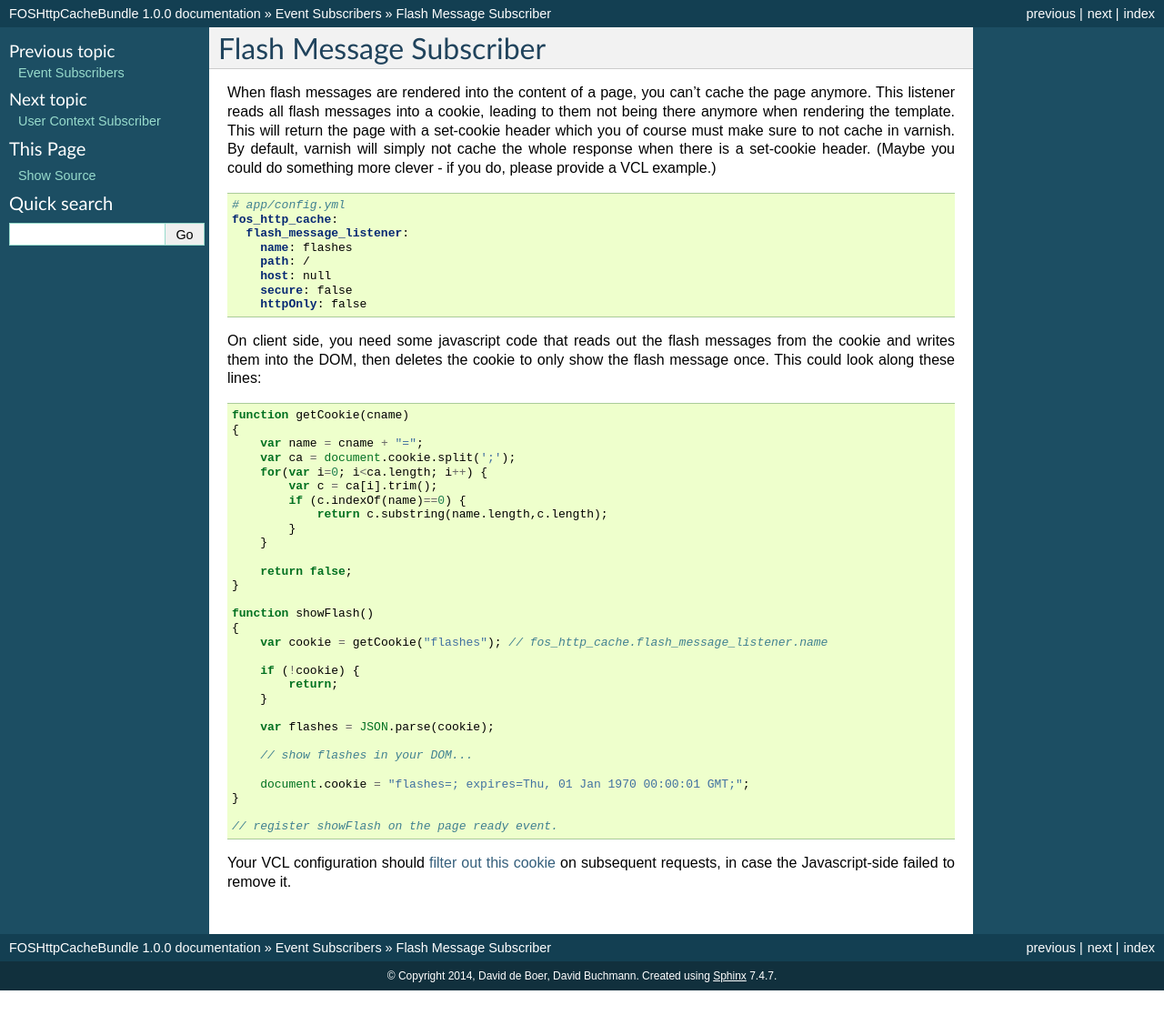
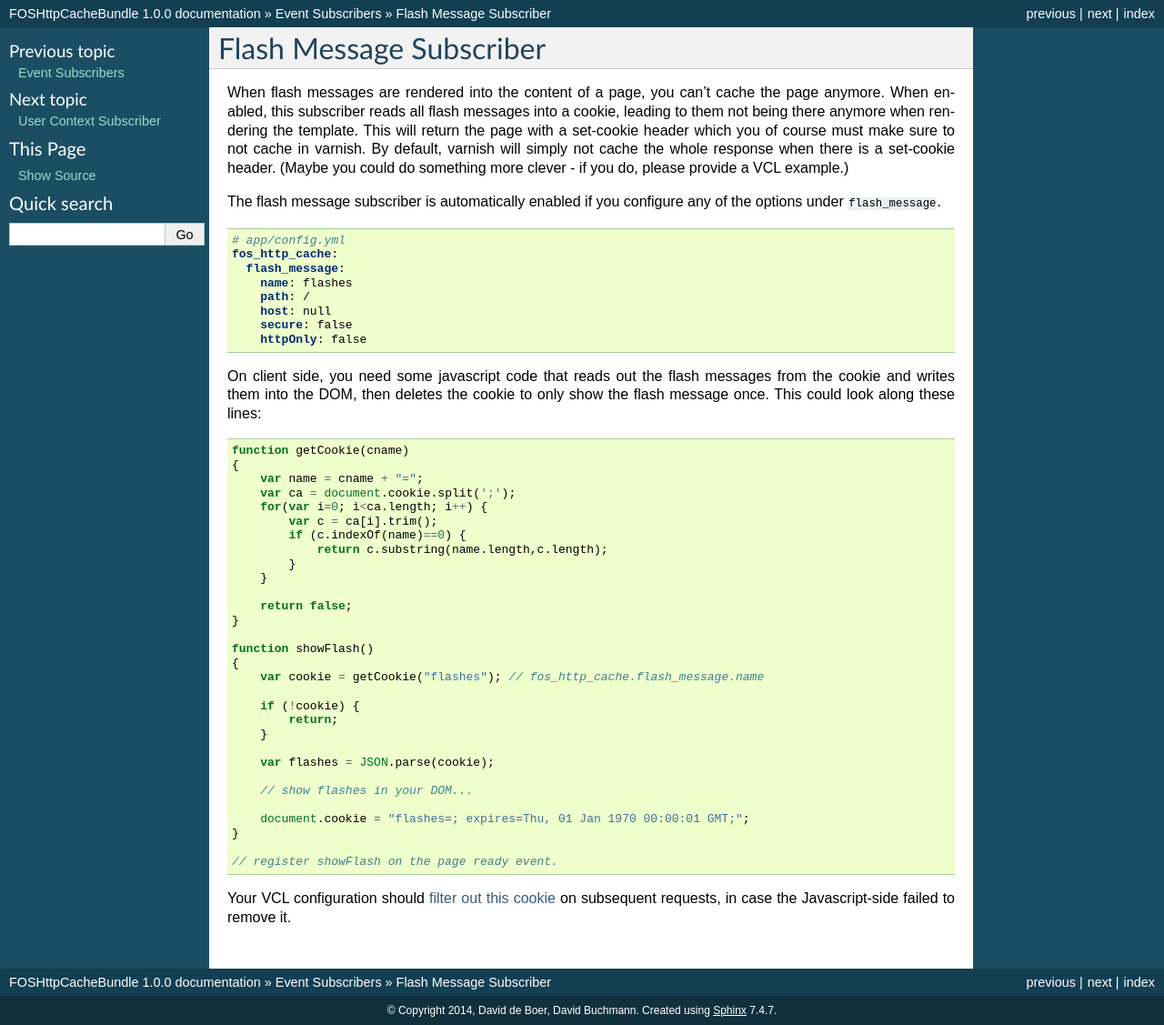
Before and after one commit to FriendsOfSymfony/FOSHttpCacheBundle, a Sphinx documentation site: the page built from Resources/doc/event-subscribers/flash-message.rst, in a window 1280 px wide. Shown: the whole page at 91% size. Built offline with Sphinx 7.4.7, drawn with Linux system fonts in a browser that asks for light colours; before the commit the page ends 1089 px from its top, so only the background shows below that.

Commit message:
cleanup flash message listener naming and doc

```diff
--- a/Resources/doc/event-subscribers/flash-message.rst
+++ b/Resources/doc/event-subscribers/flash-message.rst
@@ -2,18 +2,21 @@ Flash Message Subscriber
 ========================
 
 When flash messages are rendered into the content of a page, you can't cache
-the page anymore. This listener reads all flash messages into a cookie, leading
-to them not being there anymore when rendering the template. This will return
-the page with a set-cookie header which you of course must make sure to not
-cache in varnish. By default, varnish will simply not cache the whole response
-when there is a set-cookie header. (Maybe you could do something more clever -
-if you do, please provide a VCL example.)
+the page anymore. When enabled, this subscriber reads all flash messages into a
+cookie, leading to them not being there anymore when rendering the template.
+This will return the page with a set-cookie header which you of course must
+make sure to not cache in varnish. By default, varnish will simply not cache
+the whole response when there is a set-cookie header. (Maybe you could do
+something more clever - if you do, please provide a VCL example.)
+
+The flash message subscriber is automatically enabled if you configure any of
+the options under ``flash_message``.
 
 .. code-block:: yaml
 
     # app/config.yml
     fos_http_cache:
-      flash_message_listener:
+      flash_message:
         name: flashes
         path: /
         host: null
@@ -42,7 +45,7 @@ show the flash message once. This could look along these lines:
 
     function showFlash()
     {
-        var cookie = getCookie("flashes"); // fos_http_cache.flash_message_listener.name
+        var cookie = getCookie("flashes"); // fos_http_cache.flash_message.name
 
         if (!cookie) {
             return;
```
Also changed, not shown: 8 other files.
